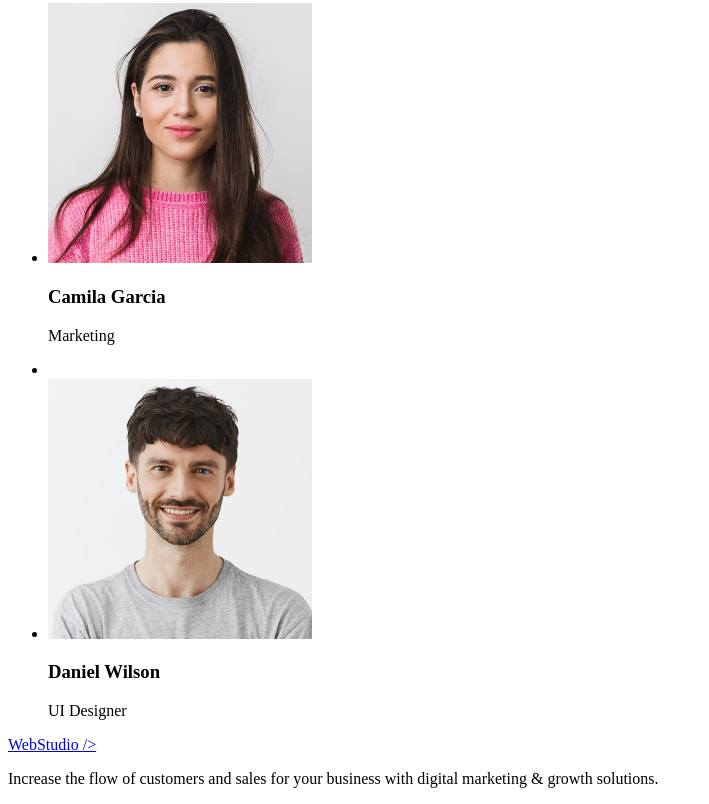
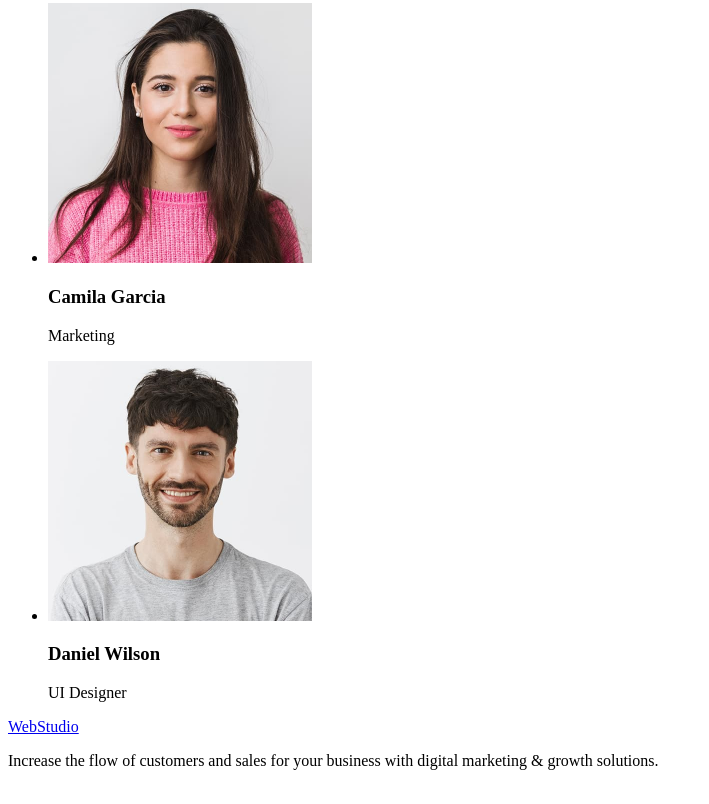
Before and after one commit to SergiiPavlov/goit-markup-hw-01, a plain HTML site: page index.html in a window 1280 px wide. Shown: the part 1324-2128 px from the top of the page, without its empty margins (0-709 px from the left). Drawn offline with Linux system fonts and the light colour scheme.

Commit message:
mistakes

```diff
--- a/index.html
+++ b/index.html
@@ -7,9 +7,8 @@
   </head>
   <body>
     <header>
-      <a href="./index.html"><span>Web</span>Studio /></a>
-
       <nav>
+        <a href="./index.html">WebStudio</a>
         <ul>
           <li><a href="#studio">Studio</a></li>
           <li><a href="#portfolio">Portfolio</a></li>
@@ -17,6 +16,7 @@
         </ul>
       </nav>
 
+      <address>
         <ul>
           <li>
             <a href="mailto:info@devstudio.com">info@devstudio.com</a>
@@ -25,6 +25,7 @@
             <a href="tel:+110001111111">+11 (000) 111-11-11</a>
           </li>
         </ul>
+      </address>
     </header>
     <main>
       <!-- #region main banner -->
@@ -104,7 +105,6 @@
             <h3>Camila Garcia</h3>
             <p>Marketing</p>
           </li>
-          <li></li>
           <li>
             <img
               src="./images/danielwilson.jpg"
@@ -120,7 +120,7 @@
       <!-- #endregion portfolio -->
     </main>
     <footer id="contacts">
-      <a href="./index.html"><span>Web</span>Studio /></a>
+      <a href="./index.html">WebStudio</a>
       <p>
         Increase the flow of customers and sales for your business with digital
         marketing & growth solutions.
```
Lines whose indentation alone changed are shown as unchanged.
